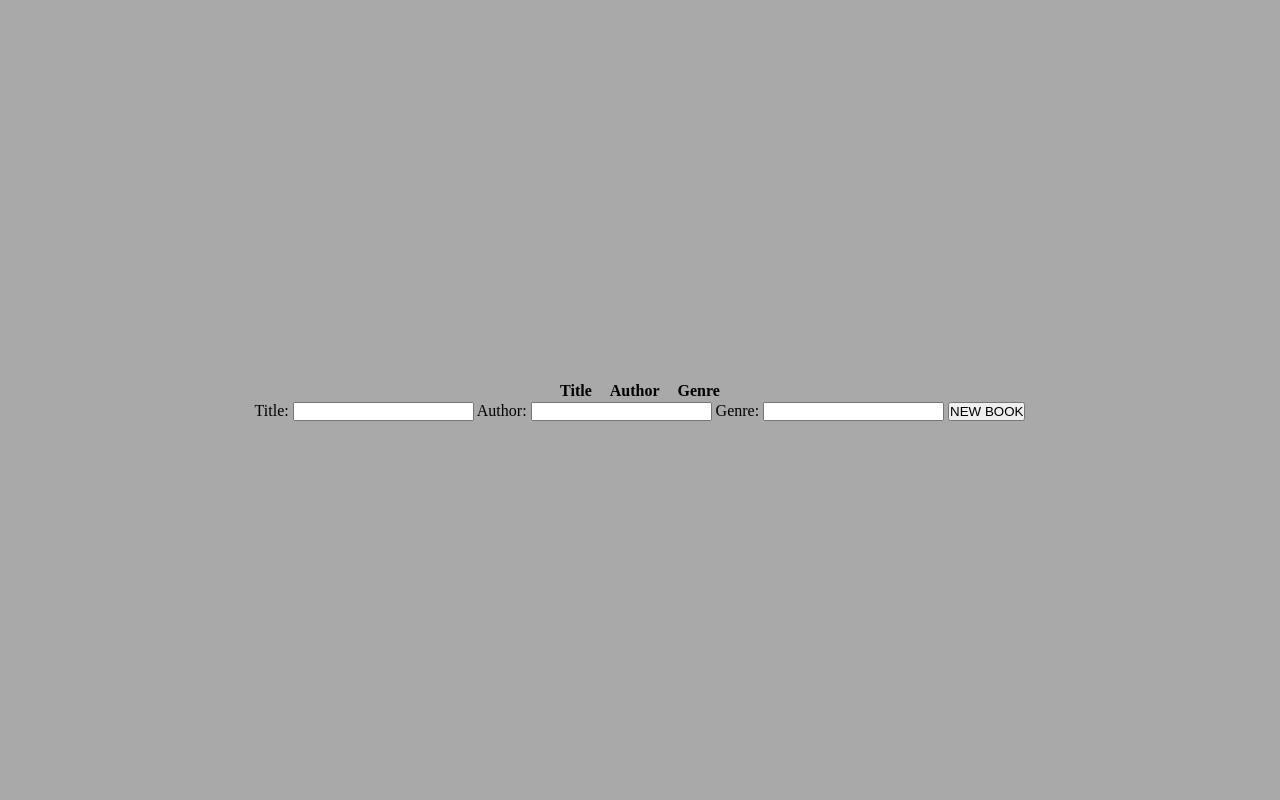
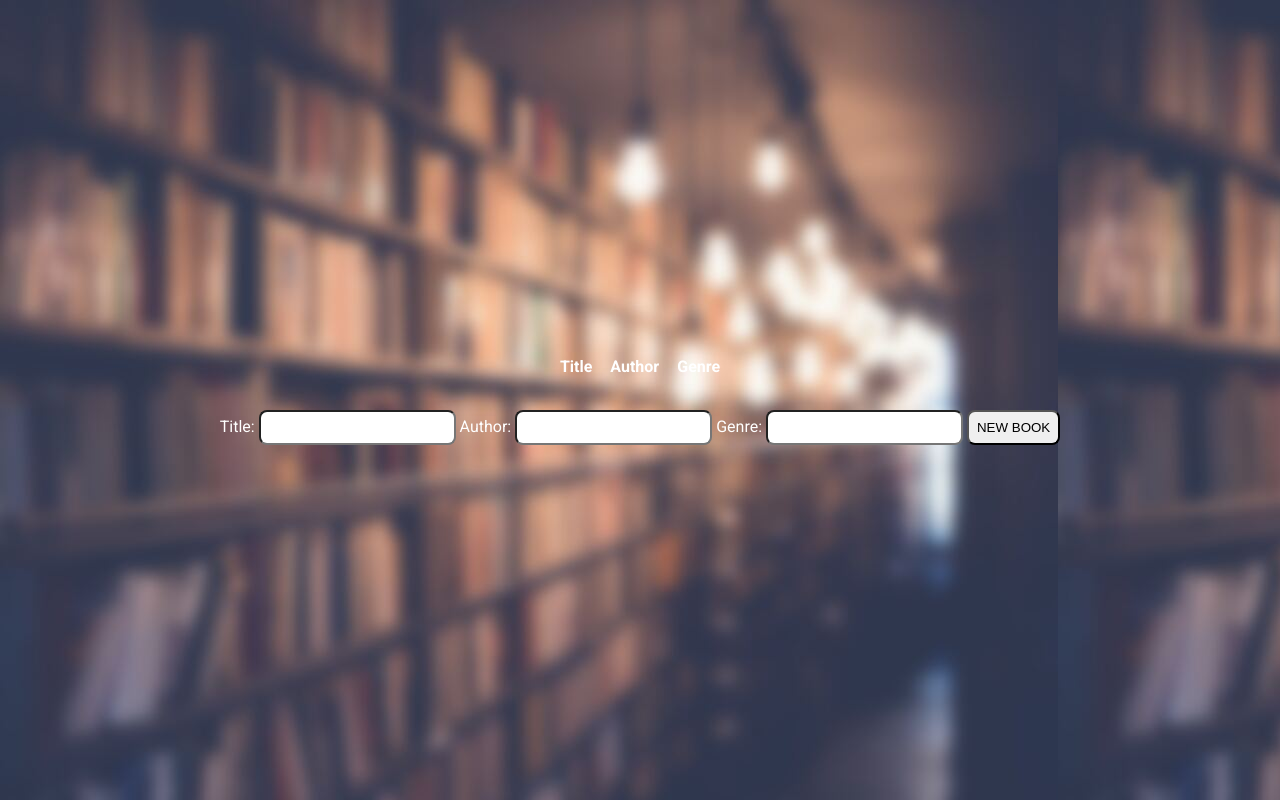
Before and after one commit to CourierLFF/odin-library, a plain HTML site: page index.html in a window 1280 px wide. Drawn offline with Linux system fonts and the light colour scheme.

Commit message:
Add background and fix layout

```diff
--- a/index.html
+++ b/index.html
@@ -5,6 +5,9 @@
     <meta name="viewport" content="width=device-width, initial-scale=1.0">
     <title>Odin Library</title>
     <link rel="stylesheet" href="style.css">
+    <link rel="preconnect" href="https://fonts.googleapis.com">
+    <link rel="preconnect" href="https://fonts.gstatic.com" crossorigin>
+    <link href="https://fonts.googleapis.com/css2?family=Roboto:wght@300;400;700&display=swap" rel="stylesheet">
 </head>
 <body>
     <div class="main-container">
--- a/style.css
+++ b/style.css
@@ -9,11 +9,23 @@
     flex-direction: column;
     justify-content: center;
     align-items: center;
+    gap: 32px;
     height: 100vh;
-    background-color: darkgray;
+    background-image: url(assets/library.jpg);
+    font-family: 'Roboto', sans-serif;
 }
 
 th,
 td {
     padding: 0px 8px;
+    color: white;
 }
+
+label {
+    color: white;
+}
+
+input {
+    border-radius: 8px;
+    padding: 8px;
+}
```
Also changed, not shown: assets/library.jpg (added), assets/odin-lined.png (added), 1 other file.
